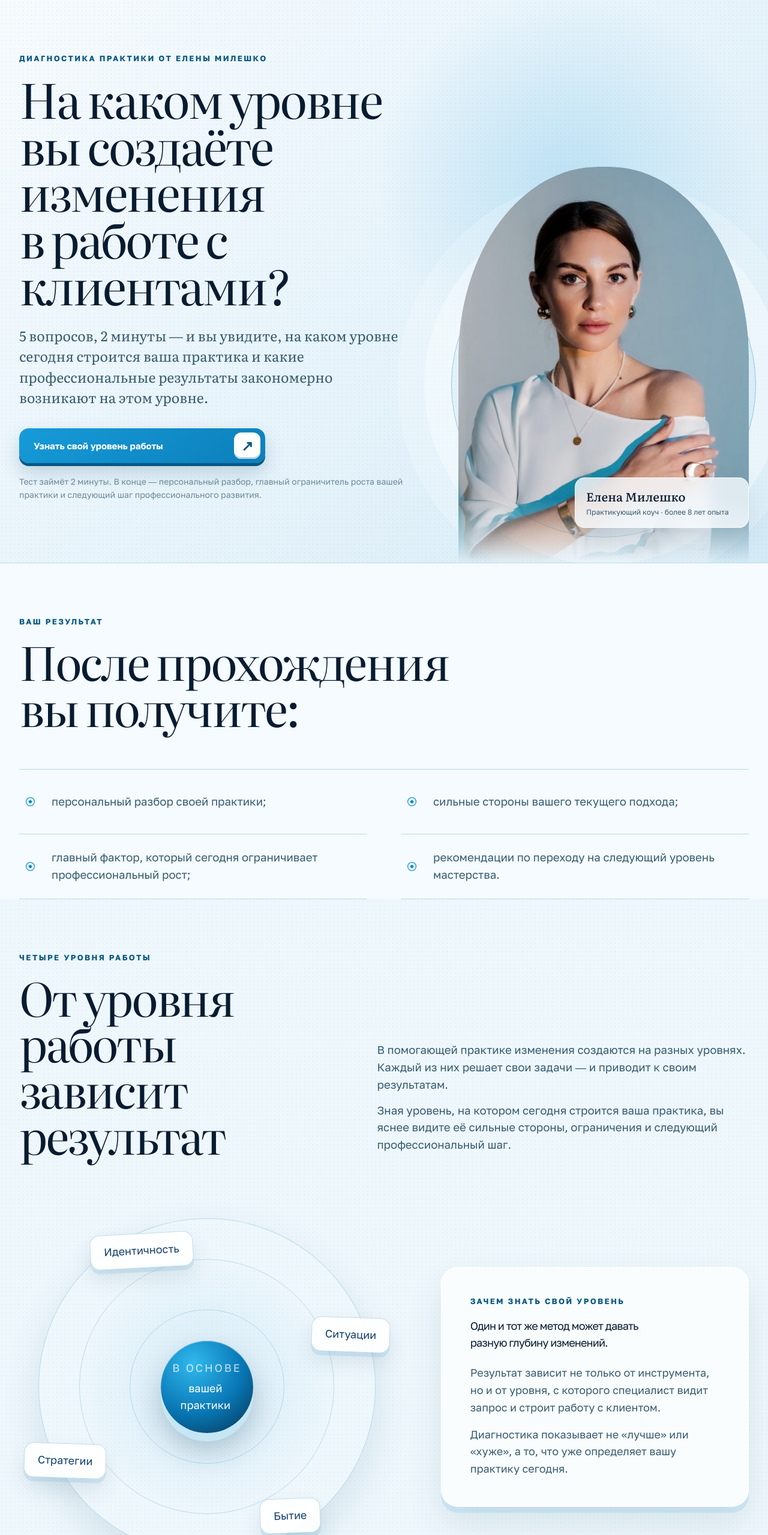
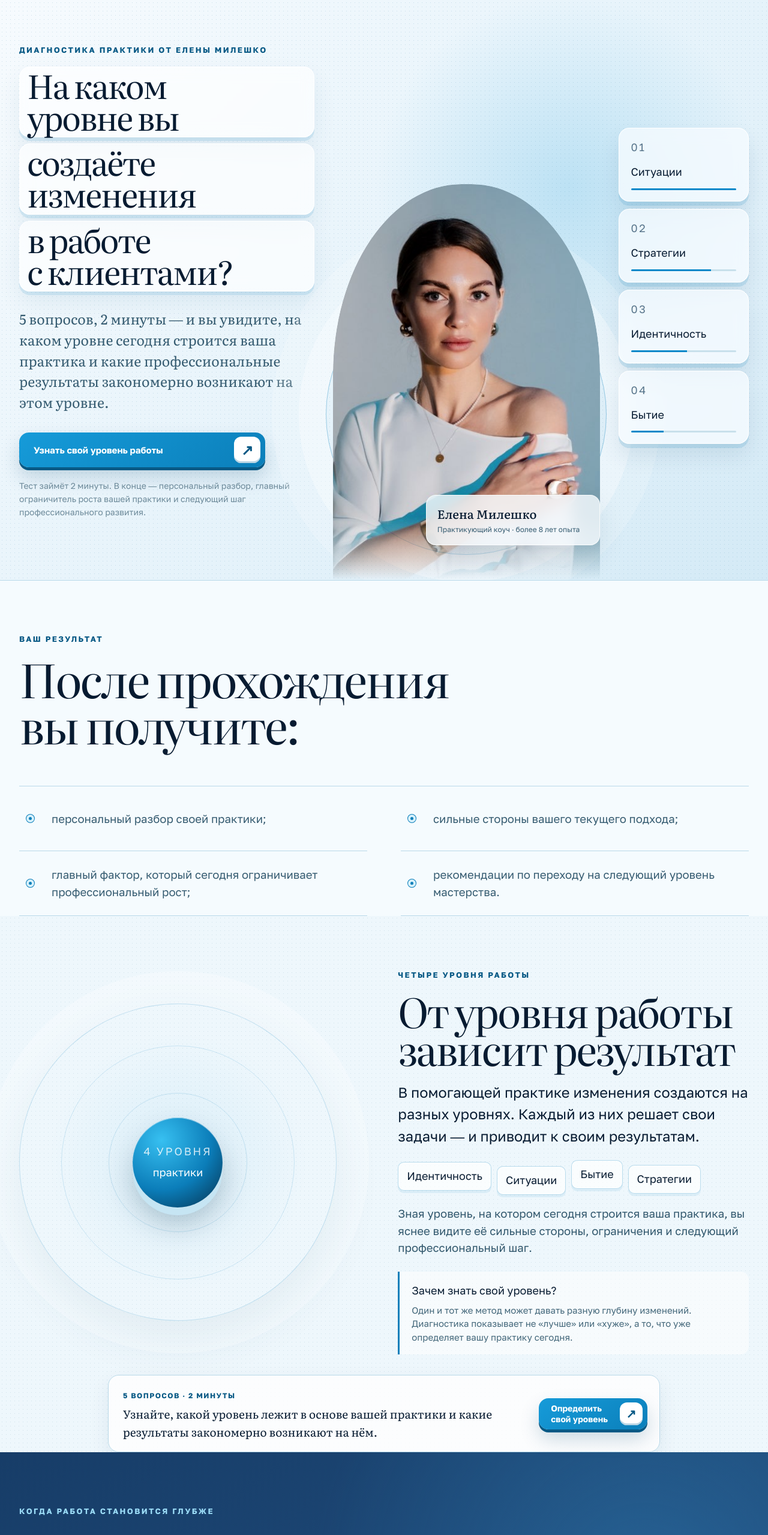
Before and after one commit to ronkin32222/altei-coach-quiz, a website: page index.html in a window 1280 px wide. Shown: the part 41-2600 px from the top of the page at 60% size. Drawn offline with Linux system fonts and the light colour scheme.

Commit message:
Match landing composition to approved references

```diff
--- a/index.html
+++ b/index.html
@@ -24,7 +24,7 @@
       <div class="container hero__layout">
         <div class="hero__copy">
           <p class="eyebrow">Диагностика практики от Елены Милешко</p>
-          <h1>На каком уровне вы создаёте изменения в работе с клиентами?</h1>
+          <h1><span>На каком уровне вы</span><span>создаёте изменения</span><span>в работе с клиентами?</span></h1>
           <p class="hero__lead">5 вопросов, 2 минуты — и вы увидите, на каком уровне сегодня строится ваша практика и какие профессиональные результаты закономерно возникают на этом уровне.</p>
           <a class="button button--primary" data-telegram href="https://t.me/testaletheia_academy_bot?start=diag"><span>Узнать свой уровень работы</span><span class="button__arrow" aria-hidden="true">↗</span></a>
           <p class="hero__note">Тест займёт 2 минуты. В конце — персональный разбор, главный ограничитель роста вашей практики и следующий шаг профессионального развития.</p>
@@ -33,6 +33,12 @@
           <div class="hero__halo" aria-hidden="true"></div>
           <img src="assets/elena-mileshko.jpg" alt="Елена Милешко, автор диагностики">
           <div class="hero__caption"><strong>Елена Милешко</strong><span>Практикующий коуч · более 8 лет опыта</span></div>
+        </div>
+        <div class="hero-levels" aria-label="Четыре уровня работы">
+          <div><small>01</small><strong>Ситуации</strong><i></i></div>
+          <div><small>02</small><strong>Стратегии</strong><i></i></div>
+          <div><small>03</small><strong>Идентичность</strong><i></i></div>
+          <div><small>04</small><strong>Бытие</strong><i></i></div>
         </div>
       </div>
     </section>
@@ -52,31 +58,22 @@
 
     <section class="section levels-section" id="levels">
       <div class="container">
-        <header class="section-heading section-heading--levels">
-          <p class="eyebrow">Четыре уровня работы</p>
-          <h2>От уровня работы зависит результат</h2>
-          <div class="levels-intro">
-            <p>В помогающей практике изменения создаются на разных уровнях. Каждый из них решает свои задачи — и приводит к своим результатам.</p>
+        <div class="level-reference-layout">
+          <div class="level-reference-orbit" aria-hidden="true">
+            <i></i><i></i><i></i>
+            <div><small>4 уровня</small><strong>практики</strong></div>
+          </div>
+          <div class="level-reference-copy">
+            <p class="eyebrow">Четыре уровня работы</p>
+            <h2>От уровня работы зависит результат</h2>
+            <p class="level-reference-lead">В помогающей практике изменения создаются на разных уровнях. Каждый из них решает свои задачи — и приводит к своим результатам.</p>
+            <div class="level-reference-names" aria-label="Названия четырёх уровней">
+              <span>Идентичность</span><span>Ситуации</span><span>Бытие</span><span>Стратегии</span>
+            </div>
             <p>Зная уровень, на котором сегодня строится ваша практика, вы яснее видите её сильные стороны, ограничения и следующий профессиональный шаг.</p>
+            <div class="level-reference-note"><strong>Зачем знать свой уровень?</strong><span>Один и тот же метод может давать разную глубину изменений. Диагностика показывает не «лучше» или «хуже», а то, что уже определяет вашу практику сегодня.</span></div>
           </div>
-        </header>
-        <div class="level-overview">
-          <div class="level-orbit" aria-label="Четыре уровня работы: идентичность, ситуации, бытие и стратегии">
-            <div class="level-orbit__rings" aria-hidden="true"><i></i><i></i><i></i></div>
-            <span class="level-name level-name--identity">Идентичность</span>
-            <span class="level-name level-name--situation">Ситуации</span>
-            <span class="level-name level-name--being">Бытие</span>
-            <span class="level-name level-name--strategy">Стратегии</span>
-            <div class="level-orbit__core"><small>В основе</small><strong>вашей практики</strong></div>
-          </div>
-          <aside class="level-meaning">
-            <p class="eyebrow">Зачем знать свой уровень</p>
-            <h3>Один и тот же метод может давать разную глубину изменений.</h3>
-            <p>Результат зависит не только от инструмента, но и от уровня, с которого специалист видит запрос и строит работу с клиентом.</p>
-            <p>Диагностика показывает не «лучше» или «хуже», а то, что уже определяет вашу практику сегодня.</p>
-          </aside>
-        </div>
-        <div class="section-cta"><div><strong>5 вопросов · 2 минуты</strong><p>Узнайте, какой уровень лежит в основе вашей практики и какие результаты закономерно возникают на нём.</p></div><a class="button button--compact" data-telegram href="https://t.me/testaletheia_academy_bot?start=diag"><span>Определить свой уровень</span><span class="button__arrow" aria-hidden="true">↗</span></a></div>
+        </div>        <div class="section-cta"><div><strong>5 вопросов · 2 минуты</strong><p>Узнайте, какой уровень лежит в основе вашей практики и какие результаты закономерно возникают на нём.</p></div><a class="button button--compact" data-telegram href="https://t.me/testaletheia_academy_bot?start=diag"><span>Определить свой уровень</span><span class="button__arrow" aria-hidden="true">↗</span></a></div>
       </div>
     </section>
     <section class="section benefits-section">
--- a/styles.css
+++ b/styles.css
@@ -1399,3 +1399,59 @@ h2 {
 .level-meaning>p+p { margin-top:16px!important; }
 @media (max-width:900px) { .section-heading--levels{grid-template-columns:1fr}.section-heading--levels .eyebrow{grid-column:auto}.section-heading--levels h2{margin-bottom:24px}.level-overview{grid-template-columns:1fr}.level-orbit{width:min(100%,560px)} }
 @media (max-width:520px) { .level-overview{margin-top:26px;gap:28px}.level-orbit{width:calc(100% - 2px)}.level-orbit__core{width:112px;box-shadow:inset 0 1px 1px #fff9,0 8px 0 #c6e6f5,0 20px 38px rgba(3,50,80,.2)}.level-orbit__core strong{max-width:90px;font-size:1rem}.level-name{padding:10px 12px;border-radius:12px;font-size:.96rem}.level-name--identity{top:5%;left:8%}.level-name--situation{top:29%;right:-1%}.level-name--being{right:9%;bottom:7%}.level-name--strategy{left:-1%;bottom:23%}.level-meaning{padding:23px 20px;border-radius:20px}.level-meaning h3{font-size:1.65rem} }
+/* Reference-matched composition */
+@media (min-width: 1181px) {
+  .hero__layout { grid-template-columns:minmax(390px,.95fr) minmax(390px,.86fr) minmax(210px,.42fr); gap:clamp(18px,2.4vw,42px); }
+  .hero__copy { padding-top:88px; }
+  .hero__copy h1 { font-size:clamp(3.25rem,4.25vw,5.2rem); }
+  .hero__visual { min-height:700px; }
+}
+.hero__copy h1 { display:flex; align-items:flex-start; flex-direction:column; gap:10px; }
+.hero__copy h1 span { display:table; padding:3px 12px 7px; border:1px solid rgba(255,255,255,.92); border-radius:18px; background:rgba(255,255,255,.68); box-shadow:0 6px 0 rgba(111,184,217,.22),0 18px 38px rgba(9,75,109,.08); backdrop-filter:blur(11px); }
+.hero-levels { align-self:center; display:grid; gap:12px; padding-block:50px; }
+.hero-levels>div { position:relative; min-height:112px; display:grid; align-content:center; gap:13px; padding:18px 20px; border:1px solid rgba(255,255,255,.95); border-radius:18px; background:rgba(247,252,255,.78); box-shadow:0 7px 0 rgba(99,175,209,.25),0 20px 36px rgba(6,63,95,.1); backdrop-filter:blur(12px); }
+.hero-levels small { color:#57748a; font:700 10px/1 var(--font-sans); letter-spacing:.14em; }
+.hero-levels strong { font:500 clamp(1.05rem,1.35vw,1.35rem)/1 var(--font-serif); }
+.hero-levels i { height:3px; border-radius:99px; background:linear-gradient(90deg,#0788c9 var(--progress),#c8e0eb var(--progress)); }
+.hero-levels>div:nth-child(1) i { --progress:100%; }.hero-levels>div:nth-child(2) i { --progress:76%; }.hero-levels>div:nth-child(3) i { --progress:53%; }.hero-levels>div:nth-child(4) i { --progress:31%; }
+
+.level-reference-layout { display:grid; grid-template-columns:minmax(430px,.95fr) minmax(430px,1.05fr); gap:clamp(48px,8vw,130px); align-items:center; }
+.level-reference-orbit { position:relative; width:min(100%,650px); aspect-ratio:1; margin-inline:auto; border:1px solid rgba(18,132,190,.2); border-radius:50%; background:radial-gradient(circle,rgba(25,154,215,.09),transparent 58%); box-shadow:0 0 0 54px rgba(255,255,255,.25),0 30px 75px rgba(11,75,108,.1); }
+.level-reference-orbit>i { position:absolute; border:1px solid rgba(18,132,190,.17); border-radius:50%; }
+.level-reference-orbit>i:nth-child(1){inset:13%}.level-reference-orbit>i:nth-child(2){inset:28%}.level-reference-orbit>i:nth-child(3){inset:41%}
+.level-reference-orbit>div { position:absolute; inset:50% auto auto 50%; display:grid; width:150px; aspect-ratio:1; place-content:center; text-align:center; border-radius:50%; color:#fff; background:radial-gradient(circle at 32% 25%,#37c0f1,#0b7db9 55%,#062f4b); box-shadow:inset 0 1px 1px #fff9,0 13px 0 #c6e5f3,0 28px 48px rgba(3,50,80,.25); transform:translate(-50%,-50%); }
+.level-reference-orbit small { font:700 10px/1 var(--font-sans); letter-spacing:.16em; text-transform:uppercase; opacity:.8; }
+.level-reference-orbit strong { margin-top:7px; font:500 1.35rem/1 var(--font-serif); }
+.level-reference-copy h2 { margin:10px 0 24px; font-size:clamp(3.1rem,5.3vw,6rem); line-height:.93; }
+.level-reference-copy>p:not(.eyebrow) { max-width:720px; margin:0; color:#31576c; font-size:clamp(17px,1.45vw,21px); line-height:1.55; }
+.level-reference-lead { font-family:var(--font-serif); color:var(--ink)!important; font-size:clamp(1.25rem,1.85vw,1.7rem)!important; }
+.level-reference-names { display:flex; flex-wrap:wrap; gap:9px; margin:24px 0; }
+.level-reference-names span { padding:9px 14px; border:1px solid rgba(18,132,190,.28); border-radius:10px; background:rgba(255,255,255,.7); box-shadow:0 4px 0 rgba(103,180,214,.15); font:500 1rem/1 var(--font-serif); }
+.level-reference-names span:nth-child(2){transform:translateY(7px)}.level-reference-names span:nth-child(3){transform:translateY(-3px)}.level-reference-names span:nth-child(4){transform:translateY(5px)}
+.level-reference-note { display:grid; gap:7px; margin-top:25px; padding:18px 20px; border-left:3px solid var(--blue); border-radius:0 14px 14px 0; background:rgba(255,255,255,.56); }
+.level-reference-note strong { font:500 1.2rem/1.2 var(--font-serif); }
+.level-reference-note span { color:#43677a; font-size:15px; line-height:1.5; }
+
+@media (max-width:1180px) {
+  .hero-levels { grid-column:1/-1; grid-template-columns:repeat(4,1fr); padding:0 0 44px; }
+  .hero-levels>div { min-height:92px; }
+  .level-reference-layout { grid-template-columns:1fr 1fr; gap:44px; }
+}
+@media (max-width:800px) {
+  .hero__copy h1 { gap:7px; }
+  .hero__copy h1 span { padding:2px 8px 5px; border-radius:13px; }
+  .hero-levels { grid-template-columns:repeat(2,1fr); }
+  .level-reference-layout { grid-template-columns:1fr; }
+  .level-reference-orbit { width:min(88vw,520px); }
+}
+@media (max-width:520px) {
+  .hero__copy h1 { font-size:clamp(2.25rem,10.6vw,3.2rem); }
+  .hero-levels { gap:9px; }
+  .hero-levels>div { min-height:76px; padding:13px 14px; border-radius:14px; }
+  .hero-levels strong { font-size:1rem; }
+  .level-reference-orbit { width:82vw; box-shadow:0 0 0 25px rgba(255,255,255,.22),0 24px 50px rgba(11,75,108,.09); }
+  .level-reference-orbit>div { width:108px; box-shadow:inset 0 1px 1px #fff9,0 8px 0 #c6e5f3,0 20px 38px rgba(3,50,80,.2); }
+  .level-reference-copy h2 { font-size:clamp(2.75rem,13vw,4rem); }
+  .level-reference-names { gap:7px; }
+  .level-reference-names span { padding:8px 10px; font-size:.92rem; }
+}
```
